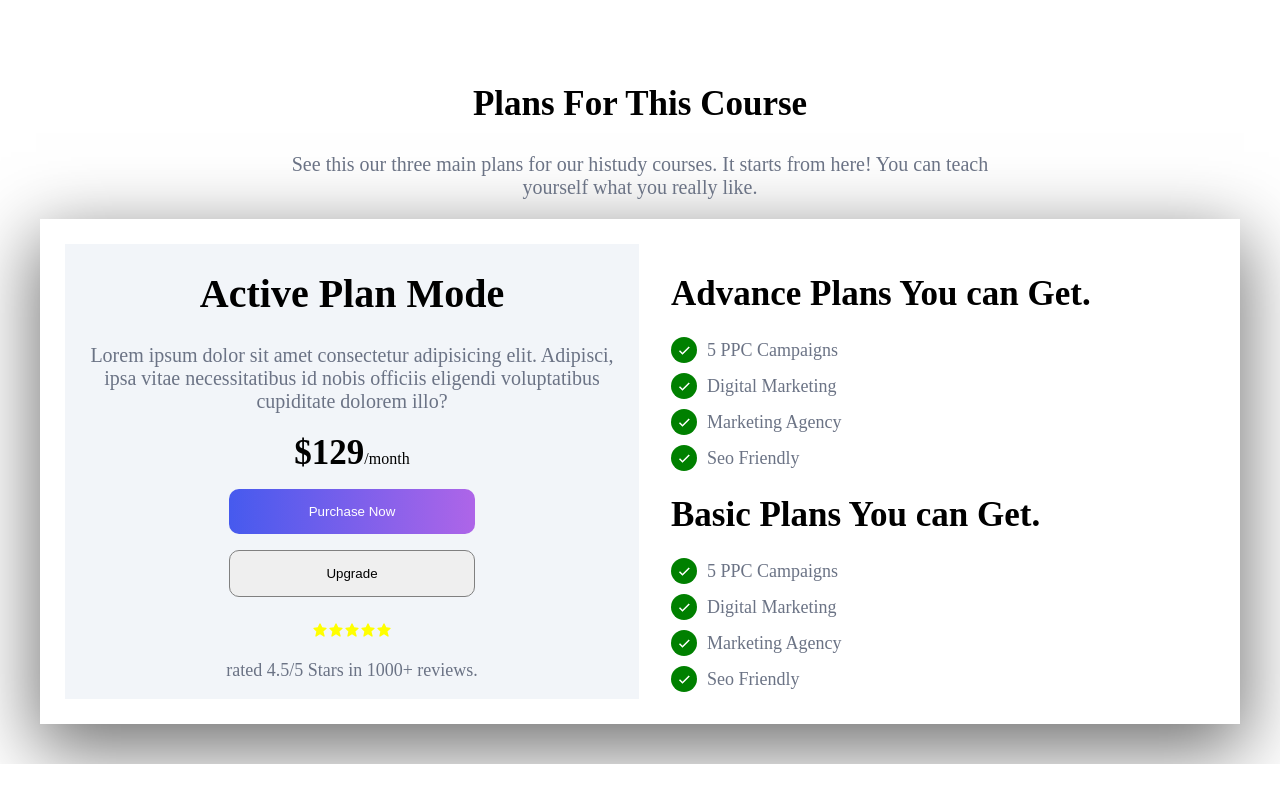
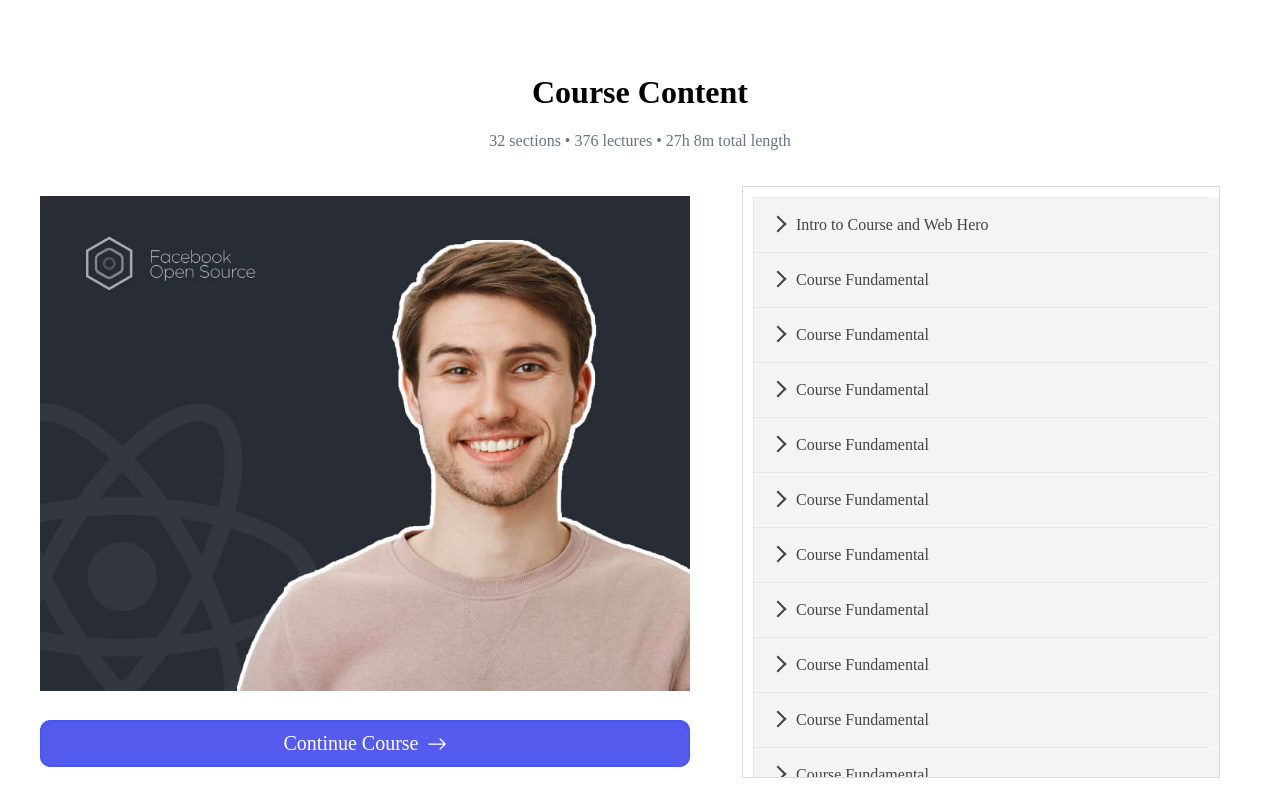
Before and after one commit to jakariamasum/Web-Hero, a React (Vite) app: page / in a window 1280 px wide. Shown: the part 3580-4380 px from the top of the page. Before the commit the page ends 4344 px from the top, so only its background shows below. Built offline with nearby package versions, Linux system fonts and the light colour scheme.

Commit message:
course content add

```diff
--- a/package.json
+++ b/package.json
@@ -13,6 +13,7 @@
     "localforage": "^1.10.0",
     "match-sorter": "^6.3.1",
     "react": "^18.2.0",
+    "react-accessible-accordion": "^5.0.0",
     "react-dom": "^18.2.0",
     "react-icons": "^4.11.0",
     "react-router-dom": "^6.16.0",
--- a/src/App.jsx
+++ b/src/App.jsx
@@ -6,6 +6,7 @@ import Development from "./components/Development/Development"
 import Acheivement from "./components/Acheivement/Acheivement"
 import Guildeline from "./components/Guideline/Guildeline"
 import Plans from "./components/Plans/Plans"
+import Content from "./components/Content/Content"
 function App() {
   return (
     <div>
@@ -15,6 +16,7 @@ function App() {
       <Guildeline/>
       <Development/>
       <Acheivement/>
+      <Content/>
       <Plans/>
     </div>
   )
--- /dev/null
+++ b/src/components/Accordiann/Accordiann.jsx
@@ -0,0 +1,128 @@
+import {
+    Accordion,
+    AccordionItem,
+    AccordionItemButton,
+    AccordionItemHeading,
+    AccordionItemPanel,
+} from 'react-accessible-accordion';
+import 'react-accessible-accordion/dist/fancy-example.css';
+import AccordiannContent from './AccordiannContent';
+
+const Accordiann = () => {
+    return (
+        <Accordion>
+            <AccordionItem>
+                <AccordionItemHeading>
+                    <AccordionItemButton>
+                        Intro to Course and Web Hero
+                    </AccordionItemButton>
+                </AccordionItemHeading>
+                <AccordionItemPanel>
+                    <AccordiannContent />
+                </AccordionItemPanel>
+            </AccordionItem>
+            <AccordionItem>
+                <AccordionItemHeading>
+                    <AccordionItemButton>
+                        Course Fundamental
+                    </AccordionItemButton>
+                </AccordionItemHeading>
+                <AccordionItemPanel>
+                    <AccordiannContent />
+                </AccordionItemPanel>
+            </AccordionItem>
+            <AccordionItem>
+                <AccordionItemHeading>
+                    <AccordionItemButton>
+                        Course Fundamental
+                    </AccordionItemButton>
+                </AccordionItemHeading>
+                <AccordionItemPanel>
+                    <AccordiannContent />
+                </AccordionItemPanel>
+            </AccordionItem>
+            <AccordionItem>
+                <AccordionItemHeading>
+                    <AccordionItemButton>
+                        Course Fundamental
+                    </AccordionItemButton>
+                </AccordionItemHeading>
+                <AccordionItemPanel>
+                    <AccordiannContent />
+                </AccordionItemPanel>
+            </AccordionItem>
+            <AccordionItem>
+                <AccordionItemHeading>
+                    <AccordionItemButton>
+                        Course Fundamental
+                    </AccordionItemButton>
+                </AccordionItemHeading>
+                <AccordionItemPanel>
+                    <AccordiannContent />
+                </AccordionItemPanel>
+            </AccordionItem>
+            <AccordionItem>
+                <AccordionItemHeading>
+                    <AccordionItemButton>
+                        Course Fundamental
+                    </AccordionItemButton>
+                </AccordionItemHeading>
+                <AccordionItemPanel>
+                    <AccordiannContent />
+                </AccordionItemPanel>
+            </AccordionItem>
+            <AccordionItem>
+                <AccordionItemHeading>
+                    <AccordionItemButton>
+                        Course Fundamental
+                    </AccordionItemButton>
+                </AccordionItemHeading>
+                <AccordionItemPanel>
+                    <AccordiannContent />
+                </AccordionItemPanel>
+            </AccordionItem>
+            <AccordionItem>
+                <AccordionItemHeading>
+                    <AccordionItemButton>
+                        Course Fundamental
+                    </AccordionItemButton>
+                </AccordionItemHeading>
+                <AccordionItemPanel>
+                    <AccordiannContent />
+                </AccordionItemPanel>
+            </AccordionItem>
+            <AccordionItem>
+                <AccordionItemHeading>
+                    <AccordionItemButton>
+                        Course Fundamental
+                    </AccordionItemButton>
+                </AccordionItemHeading>
+                <AccordionItemPanel>
+                    <AccordiannContent />
+                </AccordionItemPanel>
+            </AccordionItem>
+            <AccordionItem>
+                <AccordionItemHeading>
+                    <AccordionItemButton>
+                        Course Fundamental
+                    </AccordionItemButton>
+                </AccordionItemHeading>
+                <AccordionItemPanel>
+                    <AccordiannContent />
+                </AccordionItemPanel>
+            </AccordionItem>
+            <AccordionItem>
+                <AccordionItemHeading>
+                    <AccordionItemButton>
+                        Course Fundamental
+                    </AccordionItemButton>
+                </AccordionItemHeading>
+                <AccordionItemPanel>
+                    <AccordiannContent />
+                </AccordionItemPanel>
+            </AccordionItem>
+        </Accordion>
+    );
+};
+
+export default Accordiann;
--- /dev/null
+++ b/src/components/Accordiann/AccordiannContent.jsx
@@ -0,0 +1,39 @@
+import { BiPlayCircle } from 'react-icons/bi';
+import styles from './AccordiannContent.module.css';
+import { FaBook, FaLock } from 'react-icons/fa';
+const AccordiannContent = () => {
+    return (
+        <div className={styles.container}>
+            <div>
+                <div>
+                    <BiPlayCircle size={25} />
+                    <span>Course Intro</span>
+                </div>
+                <FaLock size={22} />
+            </div>
+            <div>
+                <div>
+                    <FaBook size={22} />
+                    <span>Read Before You Start</span>
+                </div>
+                <FaLock size={22} />
+            </div>
+            <div>
+                <div>
+                    <BiPlayCircle size={25} />
+                    <span>Course Intro</span>
+                </div>
+                <FaLock size={22} />
+            </div>
+            <div>
+                <div>
+                    <FaBook size={22} />
+                    <span>Read Before You Start</span>
+                </div>
+                <FaLock size={22} />
+            </div>
+        </div>
+    );
+};
+
+export default AccordiannContent;
--- /dev/null
+++ b/src/components/Accordiann/AccordiannContent.module.css
@@ -0,0 +1,21 @@
+.container{
+    display: flex;
+    flex-direction: column;
+    gap: 1rem;
+    cursor: pointer;
+}
+
+.container>div{
+    display: flex;
+    justify-content: space-between;
+    align-items: center;
+}
+.container>div:hover{
+    color: #555bec;
+
+}
+.container>div>div{
+    display: flex;
+    align-items: center;
+    gap: 1rem;
+}
--- /dev/null
+++ b/src/components/Content/Content.jsx
@@ -0,0 +1,27 @@
+import Accordiann from '../Accordiann/Accordiann';
+import styles from './Content.module.css';
+import img3 from '../../assets/img3.jpg'
+import Button from '../Button/Button';
+const Content = () => {
+    return (
+        <div className={styles.container}>
+            <h1>Course Content</h1>
+            <p>32 sections • 376 lectures • 27h 8m total length</p>
+            <div>
+                <div>
+                    <img src={img3} alt="" />
+                    <div style={{ marginTop: '25px', backgroundColor: '#555BEC', borderRadius: '10px', color: 'white' }}>
+                        <Button text={'Continue Course'} />
+                    </div>
+                </div>
+                <div className={styles.accordianWrapper}>
+                    <div className={styles.accordian}>
+                        <Accordiann/>
+                    </div>
+                </div>
+            </div>
+        </div>
+    );
+};
+
+export default Content;
--- /dev/null
+++ b/src/components/Content/Content.module.css
@@ -0,0 +1,29 @@
+.container>p {
+    color: #6b7385;
+}
+
+.container>div {
+    display: flex;
+    align-items: center;
+    gap: 2rem;
+}
+.container{
+    margin-top: 120px;
+}
+
+.container>div>:first-child>img {
+    width: 650px;
+}
+
+.accordianWrapper {
+    flex: 1;
+    padding: 20px;
+    overflow: hidden;
+}
+
+.accordian {
+    height: 570px;
+    overflow-y: auto;
+    border: 1px solid #ddd;
+    padding: 10px;
+}
```
Also changed, not shown: 1 other file (tests, documents, lock files or other folders).
